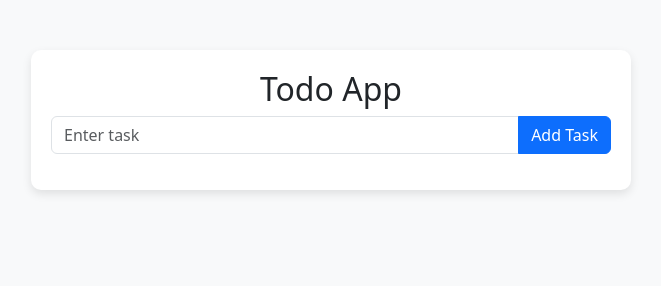
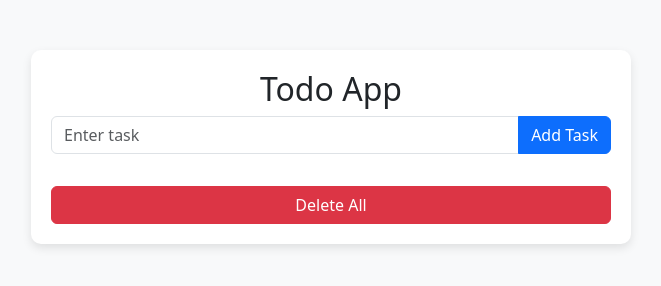
Before and after one commit to shital0123/TodoSoftware, a plain HTML site: page index.html in a window 1280 px wide. Shown: the whole page, without its empty margins (309-970 px from the left). Drawn offline with nearby package versions, Linux system fonts and the light colour scheme.

Commit message:
Update index.html

```diff
--- a/index.html
+++ b/index.html
@@ -31,6 +31,7 @@
             <button class="btn btn-primary" onclick="addTask()">Add Task</button>
         </div>
         <ul id="taskList" class="list-group"></ul>
+        <button class="btn btn-danger mt-3 w-100" onclick="deleteAllTasks()">Delete All</button>
     </div>
 
     <script>
@@ -71,6 +72,12 @@
             renderTasks();
         }
 
+        function deleteAllTasks() {
+            tasks = [];
+            localStorage.removeItem('tasks');
+            renderTasks();
+        }
+
         document.addEventListener('DOMContentLoaded', renderTasks);
     </script>
 
```
